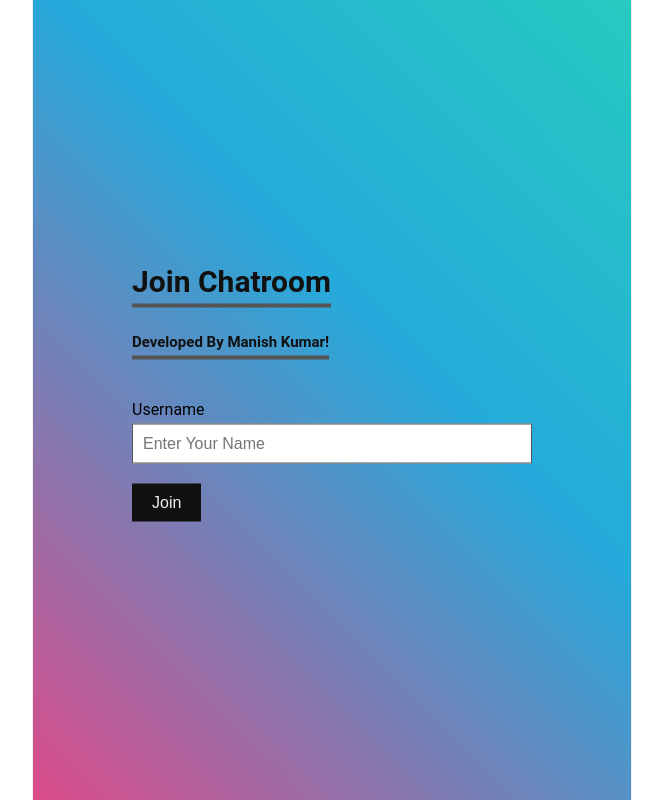
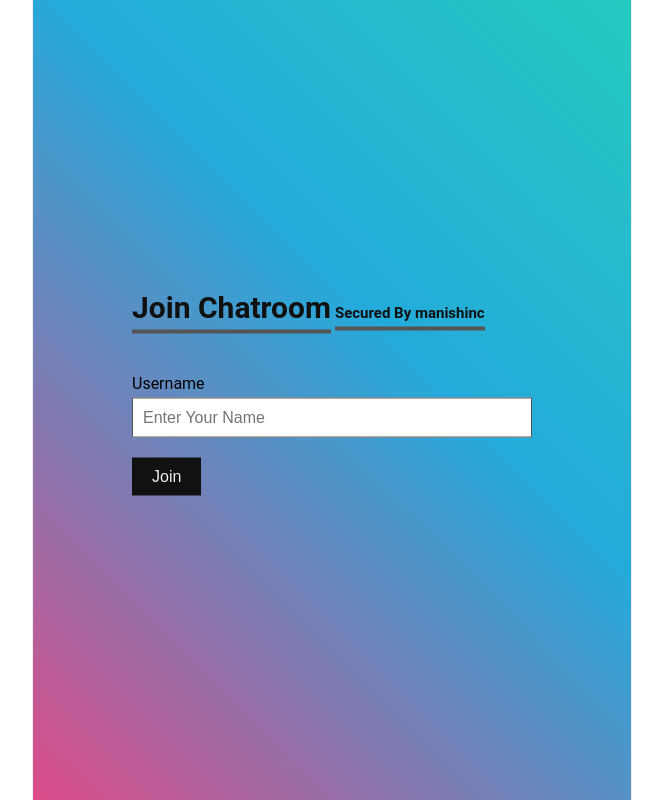
Before and after one commit to devmanishkumarnaik/chat, a website: page public/index.html in a window 1280 px wide. Shown: the whole page, without its empty margins (308-971 px from the left). Drawn offline with nearby package versions, Linux system fonts and the light colour scheme; no server answers.

Commit message:
Update index.html

```diff
--- a/public/index.html
+++ b/public/index.html
@@ -13,7 +13,7 @@
         <div class="screen join-screen active">
             <div class="form">
                 <h2>Join Chatroom</h2>
-                <h3>Developed By Manish Kumar!</h3>
+                <h3>Secured By manishinc</h3>
                 <div class="form-input">
                     <label>Username</label>
                     <input type="text" id="username" placeholder="Enter Your Name">
```
